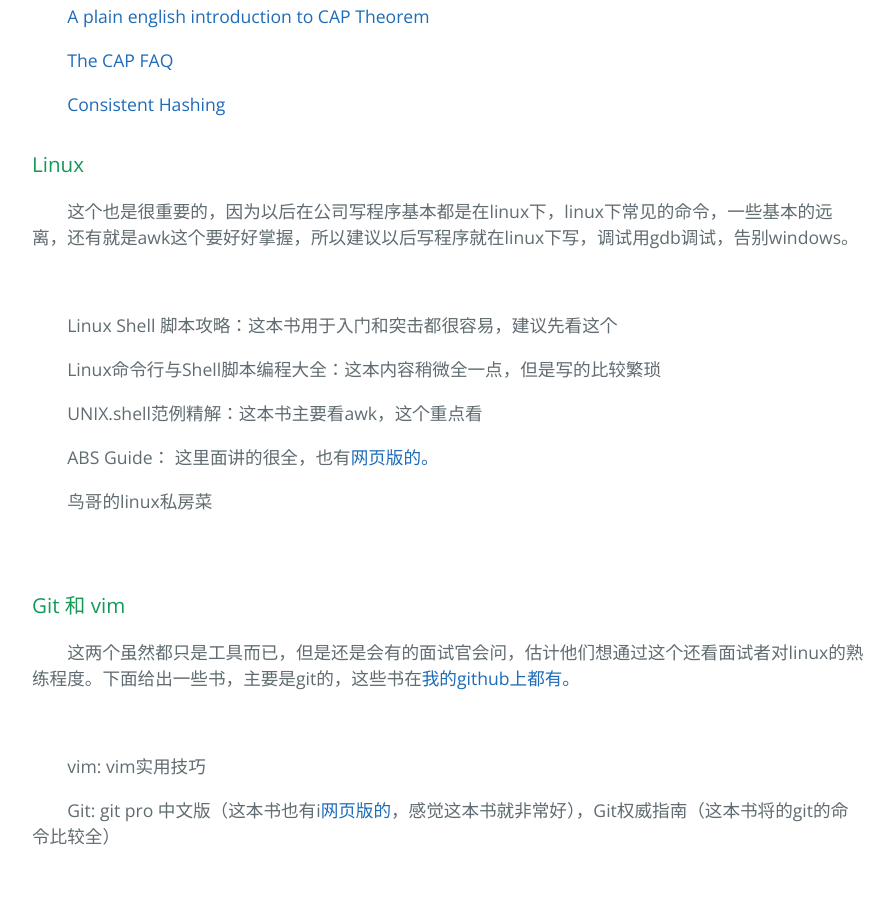
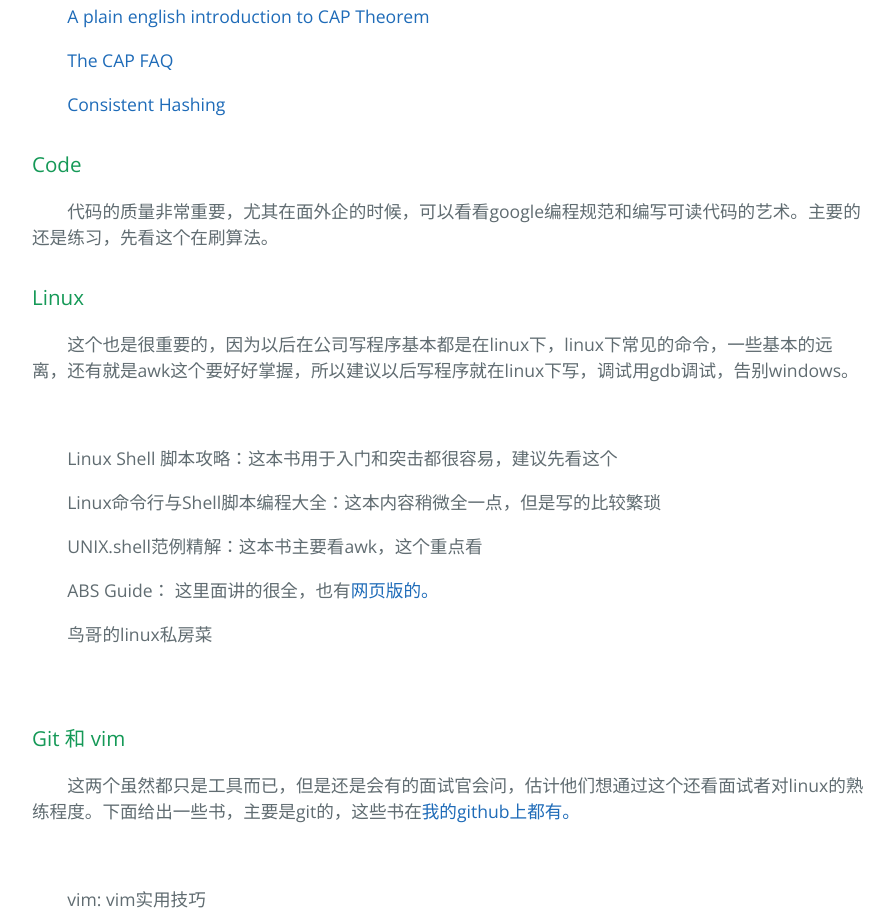
Before and after one commit to tianmn2109/tianmn2109.github.io, a plain HTML site: page index.html in a window 1280 px wide. Shown: the part 4945-5868 px from the top of the page, without its empty margins (192-1086 px from the left). Drawn offline with nearby package versions, Linux system fonts and the light colour scheme.

Commit message:
Add code quantify

```diff
--- a/index.html
+++ b/index.html
@@ -95,6 +95,9 @@
 <p><a href="http://www.tom-e-white.com/2007/11/consistent-hashing.html">Consistent Hashing </p>
 
 <h3>
+<a id="code" class="code" href="#authors-and-contributors" aria-hidden="true"><span class="octicon octicon-link"></span></a>Code</h3>
+<p>代码的质量非常重要，尤其在面外企的时候，可以看看google编程规范和编写可读代码的艺术。主要的还是练习，先看这个在刷算法。</p>
+<h3>
 <a id="linux" class="linux" href="#authors-and-contributors" aria-hidden="true"><span class="octicon octicon-link"></span></a>Linux</h3>
 <p>这个也是很重要的，因为以后在公司写程序基本都是在linux下，linux下常见的命令，一些基本的远离，还有就是awk这个要好好掌握，所以建议以后写程序就在linux下写，调试用gdb调试，告别windows。</p><br>
 <p>Linux Shell 脚本攻略：这本书用于入门和突击都很容易，建议先看这个</p>
```
